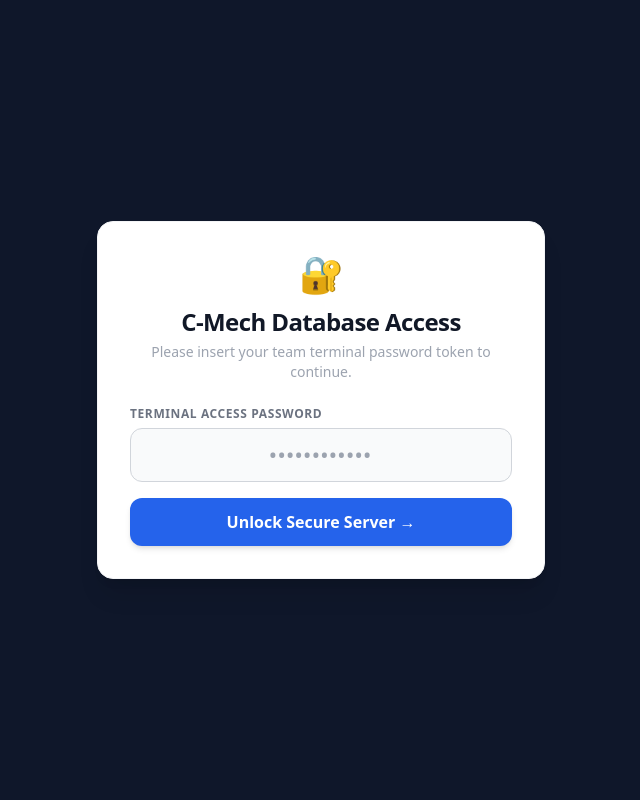
After one commit to abhinab2k05/C-Mech-Parts-Quotation, a Flask app: template templates/login.html in a window 1280 px wide. The commit adds this page. Shown: the whole page, without its empty margins (319-959 px from the left). Run offline with Flask 3, Linux system fonts and the light colour scheme; the template is opened without the code that fills it, so the values that code supplies are empty; some libraries are stand-ins or nearby versions.

Commit message:
Add password security gateway and render storage configurations

```diff
--- /dev/null
+++ b/templates/login.html
@@ -0,0 +1,38 @@
+<!DOCTYPE html>
+<html lang="en">
+<head>
+    <meta charset="UTF-8">
+    <meta name="viewport" content="width=device-width, initial-scale=1.0">
+    <title>Database Security Gate</title>
+    <script src="https://cdn.tailwindcss.com"></script>
+</head>
+<body class="bg-slate-900 h-screen flex items-center justify-center px-4">
+    <div class="max-w-md w-full bg-white rounded-2xl shadow-xl border border-gray-100 p-8 space-y-6">
+        <div class="text-center">
+            <span class="text-4xl">🔐</span>
+            <h1 class="text-2xl font-extrabold text-gray-900 mt-3 tracking-tight">C-Mech Database Access</h1>
+            <p class="text-sm text-gray-400 mt-1">Please insert your team terminal password token to continue.</p>
+        </div>
+
+        {% with messages = get_flashed_messages(with_categories=true) %}
+            {% if messages %}
+                {% for category, msg in messages %}
+                    <div class="p-3 text-xs rounded-lg font-bold text-center text-white bg-red-500 shadow-sm animate-pulse">
+                        {{ msg }}
+                    </div>
+                {% endfor %}
+            {% endif %}
+        {% endwith %}
+
+        <form method="POST" action="{{ url_for('login') }}" class="space-y-4">
+            <div>
+                <label class="block text-xs font-bold text-gray-500 uppercase tracking-wider mb-1.5">Terminal Access Password</label>
+                <input type="password" name="password" required placeholder="••••••••••••" class="w-full border border-gray-300 p-3 rounded-xl focus:ring-2 focus:ring-blue-500 outline-none transition text-center tracking-widest font-black text-lg bg-gray-50">
+            </div>
+            <button type="submit" class="w-full py-3 bg-blue-600 hover:bg-blue-700 text-white font-bold rounded-xl shadow-md transition transform active:scale-95">
+                Unlock Secure Server &rarr;
+            </button>
+        </form>
+    </div>
+</body>
+</html>
```
Also changed, not shown: templates/base.html (+4 -3 lines).
